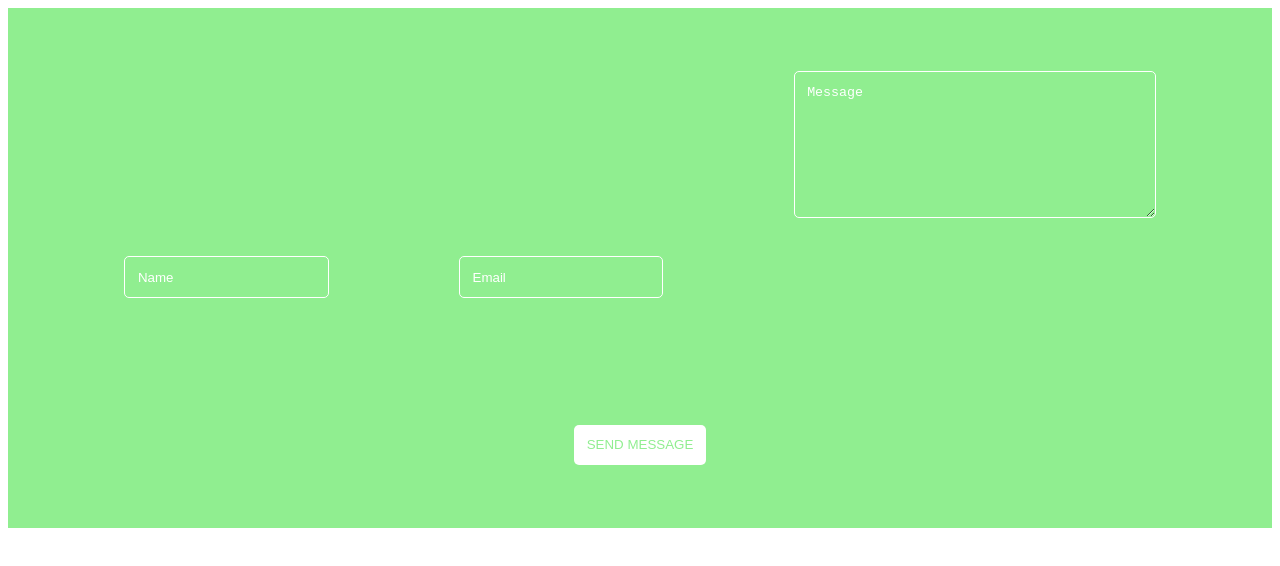
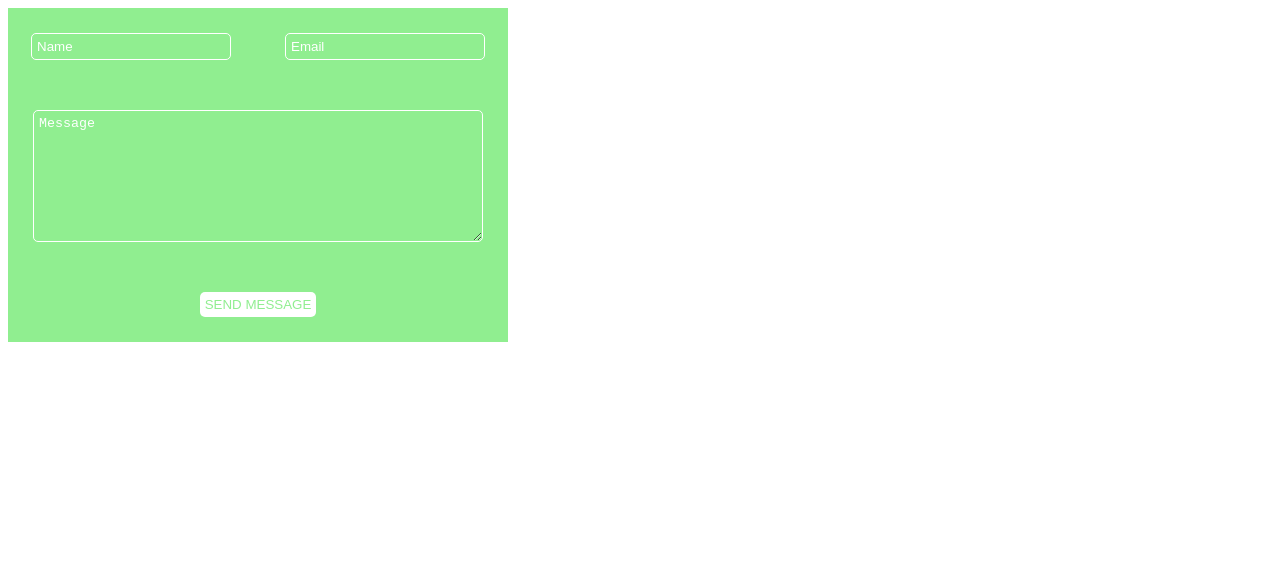
Before and after one commit to mherzl/css-exercises1, a plain HTML site: page index.html in a window 1280 px wide. Drawn offline with Linux system fonts and the light colour scheme.

Commit message:
completed the exercise

```diff
--- a/style.css
+++ b/style.css
@@ -1,23 +1,22 @@
-
-::-webkit-input-placeholder {
-  color: white;
-}
 
 form {
   background: lightgreen;
   text-align: center;
+  width: 500px;
 }
 
 .name {
   display: inline-block;
-}
-
-.email {
-  display: inline-block;
+  width: 40%;
 }
 
 textarea {
-  display: inline-block;
+  display: block;
+  width: 90%;
+}
+
+::-webkit-input-placeholder {
+  color: white;
 }
 
 .name, .email, textarea {
@@ -25,12 +24,12 @@ textarea {
   border: 1px solid white;
   padding: 1%;
   color: white;
-  margin: 0 auto;
 }
 
 .name, .email, textarea, button {
   border-radius: 5px;
-  margin: 5%;
+  box-sizing: border-box;
+  margin: 5% auto;
 }
 
 button {
@@ -39,3 +38,9 @@ button {
   border: none;
   background: white;
 }
+
+.email {
+  display: inline-block;
+  width: 40%;
+  margin-left: 10%;
+}
```
